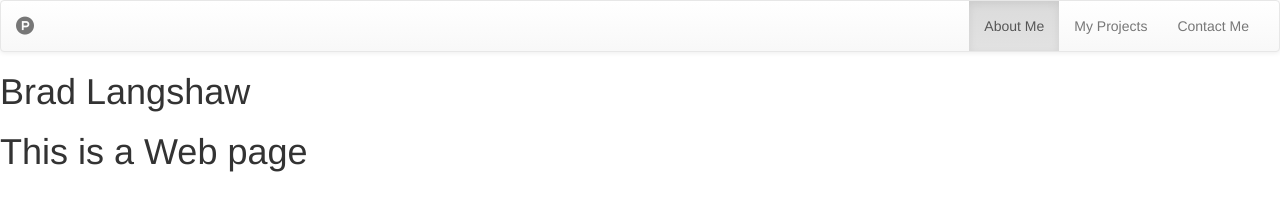
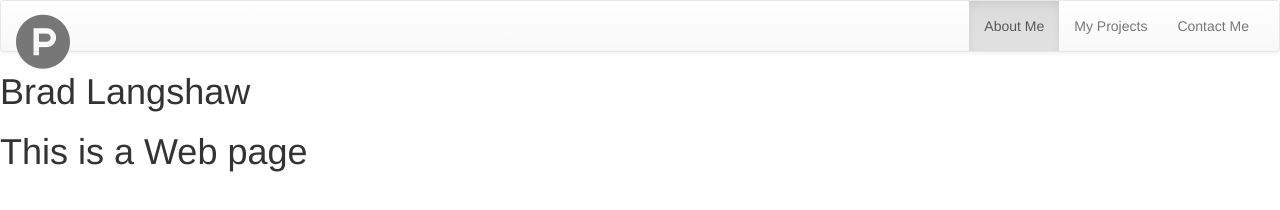
Before and after one commit to brad-langshaw/COMP1073-Lesson-4, a plain HTML site: page index.html in a window 1280 px wide. Drawn offline with Linux system fonts and the light colour scheme.

Commit message:
fixed size

```diff
--- a/index.html
+++ b/index.html
@@ -25,7 +25,7 @@
 					<span class="icon-bar"></span>
 					<span class="icon-bar"></span>
 				</button>
-				<a class="navbar-brand" href="#"><i class="fa fa-product-hunt"></i></a>
+				<a class="navbar-brand" href="#"><i class="fa fa-product-hunt fa-3x"></i></a>
 			</div>
 
 			<!-- Collect the nav links, forms, and other content for toggling -->
```
